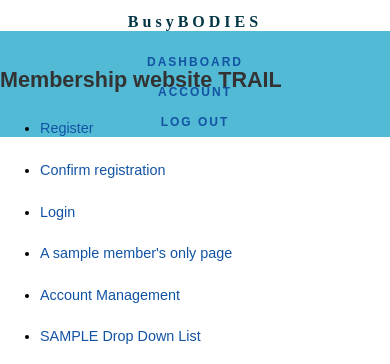
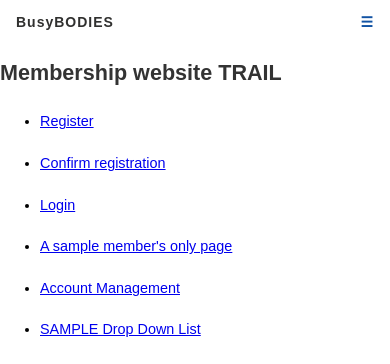
Before and after one commit to beckyrella/WebProject, a PHP site: page / in a window 390 px wide. Shown: the top 364 px of the page. Run offline with PHP 8.4, Linux system fonts and the light colour scheme; some libraries are stand-ins or nearby versions.

Commit message:
Responsive navigation working

```diff
--- a/css/style.css
+++ b/css/style.css
@@ -19,13 +19,13 @@ body {
 	background-color: #FFFFFF;
 }
 /* Navigation */
-header {
+/*header {
 	width: 100%;
 	height: 5%;
 	background-color: #FFFFFF;
 	border-bottom: 1px solid #1253A4;
-}
-.logo {
+}*/
+/*.logo {
 	color: #1253A4;
 	font-weight: bold;
 	text-align: undefined;
@@ -64,6 +64,39 @@ ul li a {
 ul li:hover a {
 	color: #30302F;
 }
+*/
+
+ul.topnav {
+  list-style-type: none;
+  margin: 0;
+  padding: 0;
+  overflow: hidden;
+  background-color: #FFFFFF;
+}
+
+ul.topnav li.businesslogo {float: left;}
+
+ul.topnav li.nonlogo {float: right;}
+
+ul.topnav li a {
+  display: inline-block;
+  color: #1253A4;
+  text-align: center;
+  padding: 14px 16px;
+  text-decoration: none;
+  transition: all 0.3s linear;
+  font-size: 14px;
+  font-family: Arial;
+  font-weight: bold;
+  letter-spacing: 1px;
+}
+
+ul.topnav li a:hover {color: #30302F;}
+
+/*ul.topnav li.businesslogo a:hover {float: right;}*/
+
+ul.topnav li.icon {display: none;}
+
 .hero_header {
 	color: #30302f;
 	text-align: center;
@@ -523,7 +591,7 @@ nav ul li {
 
 /* Small Tablets */
 @media (min-width: 321px)and (max-width: 767px) {
-.logo {
+/*.logo {
 	width: 100%;
 	text-align: center;
 	margin-top: 13px;
@@ -556,7 +624,28 @@ nav ul li {
 	text-align: center;
 	padding-top: 8px;
 	padding-bottom: 8px;
-}
+}*/
+
+ul.topnav li:not(:first-child) {display: none;}
+  ul.topnav li.icon {
+    float: right;
+    display: inline-block;
+  }
+
+  ul.topnav.responsive {position: relative;}
+  ul.topnav.responsive li.icon {
+    position: absolute;
+    right: 0;
+    top: 0;
+  }
+  ul.topnav.responsive li {
+    float: none;
+    display: inline;
+  }
+  ul.topnav.responsive li a {
+    display: block;
+    text-align: center;
+  }
 .text_column {
 	width: 100%;
 	text-align: left;
--- a/index.php
+++ b/index.php
@@ -29,6 +29,8 @@
 				<li><a href='accessControlled.php'>A sample member's only page</a></li>
 				<li><a href='accountManagement.php'>Account Management</a></li>
 				<li><a href='sampledropdown.php'>SAMPLE Drop Down List</a></li>
+				<li><a href='oldindex.php'>OLD index</a></li>
+				<li><a href='sampleheader.html'>sample header</a></li>
 				</ul>
 			</div>
 		</div>
--- a/templates/loggedInHeader.php
+++ b/templates/loggedInHeader.php
@@ -6,21 +6,31 @@
 <meta name="viewport" content="width=device-width, initial-scale=1">
 <title>Logged In Header</title>
 <link href="../css/style.css" rel="stylesheet" type="text/css">
+<script>
+function myFunction() {
+    var x = document.getElementById("myTopnav");
+    if (x.className === "topnav") {
+        x.className += " responsive";
+    } else {
+        x.className = "topnav";
+    }
+}
+</script>
 </head>
 
+
 <body>
-<!-- Navigation -->
-  <header> <a href="">
-    <h4 class="logo">BusyBODIES</h4>
-    </a>
-    <nav>
-      <ul>
-        <li><a href="../myDashboard.php">DASHBOARD</a></li>
-        <li><a href="../myAccount.php">ACCOUNT</a></li>
-        <li> <a href="../logout.php">LOG OUT</a></li>
+   <nav>
+      <ul class="topnav" id="myTopnav">
+         <li class="businesslogo"><a href="../myDashboard.php">BusyBODIES</a></li>
+        <li class="nonlogo"><a href="../myDashboard.php">DASHBOARD</a></li>
+        <li class="nonlogo"><a href="../myAccount.php">ACCOUNT</a></li>
+        <li class="nonlogo"><a href="../logout.php">LOG OUT</a></li>
+        <li class="icon">
+          <a href="javascript:void(0);" onclick="myFunction()">&#9776;</a>
+        </li>
       </ul>
     </nav>
-  </header>
 </body>
 
 </html>
```
Also changed, not shown: other parts of css/style.css (+36 -1 lines), sampleheader.html (+12 -8 lines).
